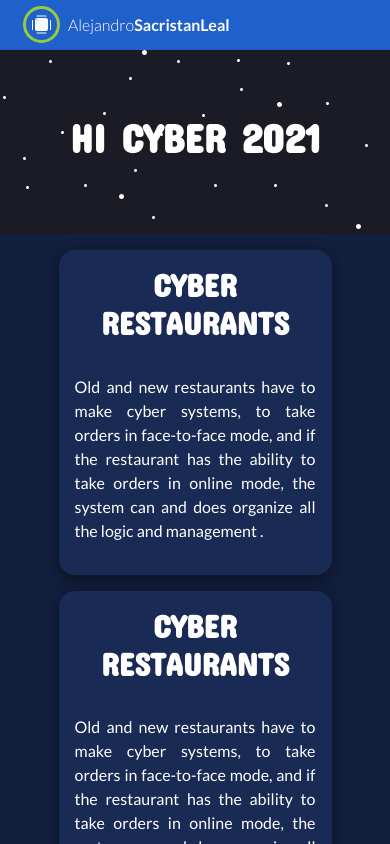
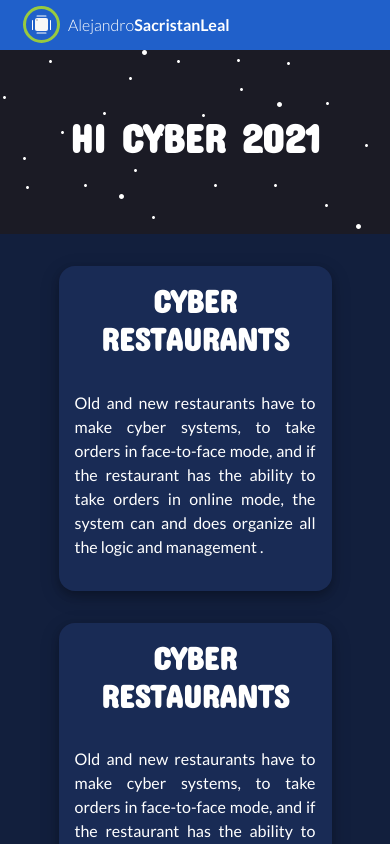
Before and after one commit to ASLBank/aslbank-web, a React (Create React App) app: page / in a window 390 px wide. Shown: the top 844 px of the page. Built offline with nearby package versions, Linux system fonts and the light colour scheme.

Commit message:
AtonCode me

```diff
--- a/src/index.css
+++ b/src/index.css
@@ -21,7 +21,7 @@ section {
     max-width: 70%;
     max-height: 80%;
     padding: 1rem;
-    margin-bottom: 1rem;
+    margin: 1rem;
     border-radius: 1rem;
     align-content: center;
 
--- a/src/pages/Home.js
+++ b/src/pages/Home.js
@@ -10,11 +10,10 @@ export default class Home extends Component {
       <React.Fragment>
         <div className="Home_hero">
           <h1>Hi cyber 2021</h1>
+
         </div>
 
         <div className="Home">
-
-         <div className="Home__col">
 
          <section>
            <p>
@@ -56,9 +55,10 @@ export default class Home extends Component {
            </p>
          </section>
 
+
+
          </div>
 
-        </div>
       </React.Fragment>
     );
   }
--- a/src/pages/styles/Home.css
+++ b/src/pages/styles/Home.css
@@ -3,6 +3,8 @@
     color: #ffffff;
 
     display: flex;
+    align-items: center;
+    justify-content: center;
     align-items: center;
 
 
@@ -23,14 +25,6 @@
 
 }
 
-.Home__col {
-
-  display: flex;
-  flex-direction: column;
-  justify-content: center;
-  align-items: center;
-  margin-top: 1rem;
-}
 
 @media screen and (max-width: 320px) {
 
@@ -58,5 +52,15 @@
     padding: 7rem;
 
   }
+}
 
+@media screen and (max-width: 768px){
+  .Home{
+
+    display: flex;
+    flex-direction: column;
+    justify-content: center;
+    align-items: center;
+    margin-top: 1rem;
+  }
 }
```
Also changed, not shown: 1 other file (tests, documents, lock files or other folders).
